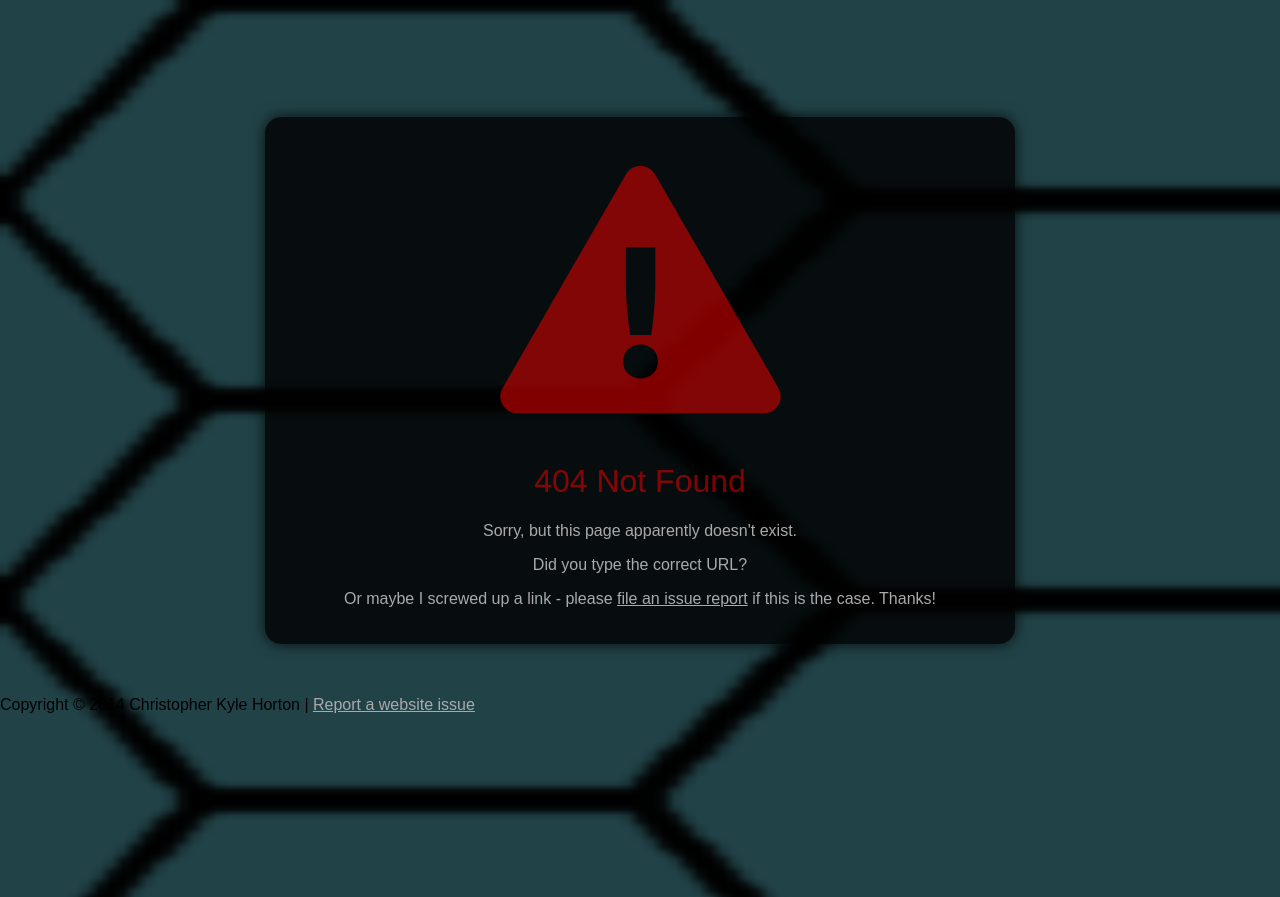
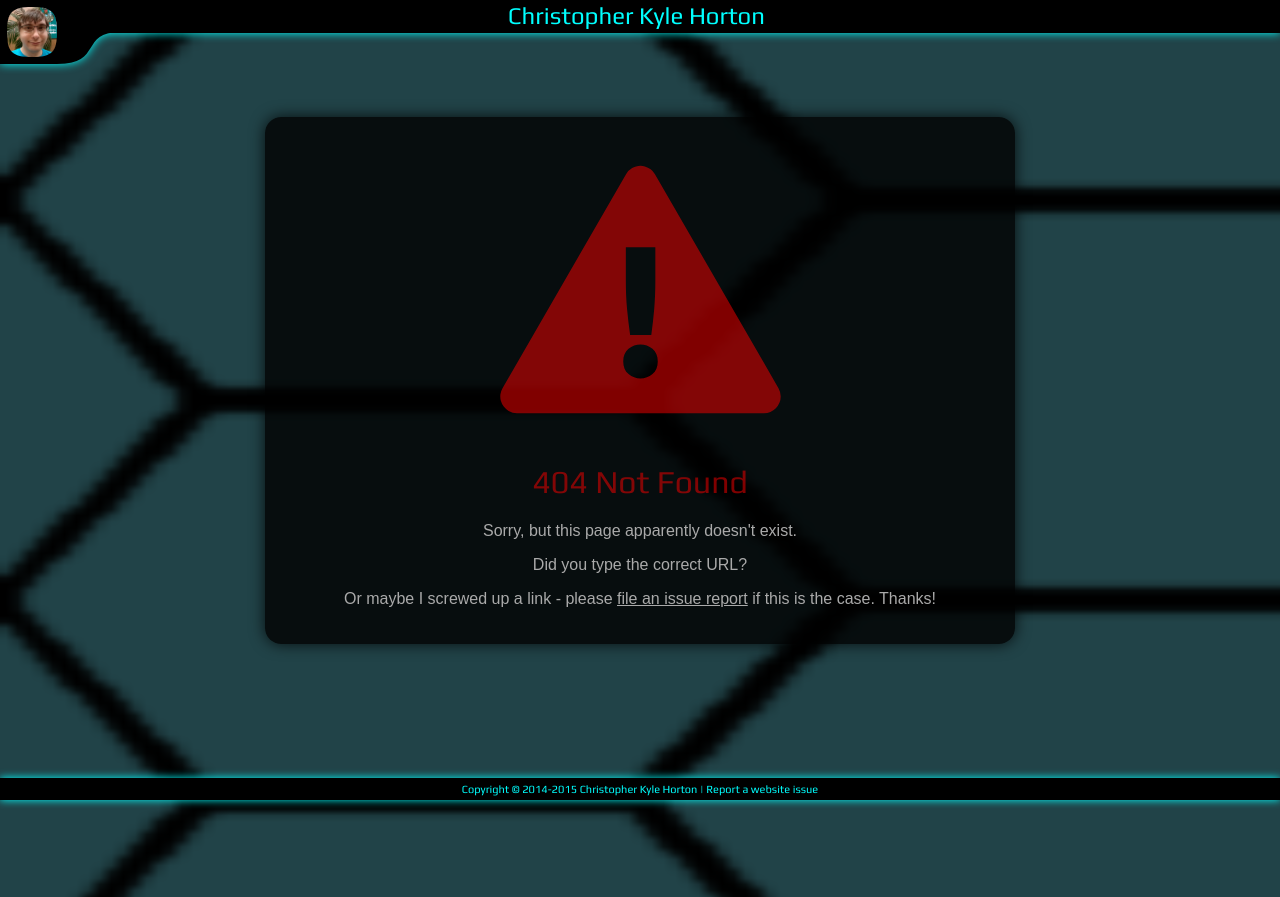
Before and after one commit to Xyaneon/Xyaneon.github.io, a plain HTML site: page 404.html in a window 1280 px wide. Drawn offline with nearby package versions, Linux system fonts and the light colour scheme; a web font is replaced by a local one.

Commit message:
Use Play instead of Cantarell; update 404 page.

```diff
--- a/404.html
+++ b/404.html
@@ -1,6 +1,7 @@
 <!DOCTYPE html>
 <html lang="en" manifest="cachemanifest.appcache">
 	<head>
+		<link href='http://fonts.googleapis.com/css?family=Play' rel='stylesheet' type='text/css'>
 		<!-- We don't support Internet Explorer. -->
 		<!--[if IE]>
 			<meta HTTP-EQUIV="REFRESH" content="0; url=http://warrioring64.github.io/internet_explorer_redirect.html">
@@ -8,8 +9,9 @@
 		<meta charset="utf-8">
 		<meta name="theme-color" content="#000000">
 		<link rel="icon" href="images/favicon.png" />
-		<link type="text/css" rel="stylesheet" href="css/general.css" />
-		<link type="text/css" rel="stylesheet" href="css/404.css" />
+		<link type="text/css" rel="stylesheet" href="css/general.css"/>
+		<link type="text/css" rel="stylesheet" href="css/404.css"/>
+		<script src="http://ajax.googleapis.com/ajax/libs/jquery/2.1.1/jquery.min.js" type="text/javascript"></script>
 		<script type="text/javascript" src="js/updatecache.js"></script>
 		<title>
 			Christopher Kyle Horton / 404 Not Found
@@ -18,11 +20,22 @@
 		<meta name="description" content="Christopher Kyle Horton's personal website.">
 	<head>
 	<body>
-		<div id="navbar">
-			<div id="name">
-				<h1><a href="http://WarriorIng64.github.io/index.html">Christopher Kyle Horton</a><span id="sitelocation"> / 404 Not Found</span></h1>
+		<header id="navbar">
+			<div id="navbar-left">
+				<svg id="mypicture" xmlns="http://www.w3.org/2000/svg" xmlns:xlink="http://www.w3.org/1999/xlink" width="50" height="50" viewport="0 0 50 50">
+					<defs>
+						<clipPath id="squircle-clip">
+							<path d="M 25,0 C 5,0 0,5 0,25 0,45 5,50 25,50 45,50 50,45 50,25 50,5 45,0 25,0 Z"/>
+						</clipPath>
+					</defs>
+					<image clip-path="url(#squircle-clip)" height="100%" width="100%" xlink:href="images/me.jpg"/>
+				</svg>
+				<div id="backbutton"><img src="images/back.svg" alt="Back" title="Back" draggable="false"/></div>
 			</div>
-		</div>
+			<img id="navbar-curve" src="images/navbar_curve.png" alt="curve" draggable="false"/>
+			<div id="name"><h1><a href="http://www.christopherkylehorton.com">Christopher Kyle Horton</a></h1></div>
+		</header>
+
 		<div id="mainbody">
 			<div id="mainbox">
 				<img id="mainboxicon" src="images/error.svg"></img>
@@ -32,6 +45,8 @@
 				<p> Or maybe I screwed up a link - please <a href="https://github.com/WarriorIng64/WarriorIng64.github.io/issues/new" target="_blank">file an issue report</a> if this is the case. Thanks!</p>
 			</div>
 		</div>
-		<div id="attribution">Copyright &copy; 2014 Christopher Kyle Horton | <a href="https://github.com/WarriorIng64/WarriorIng64.github.io/issues/new" target="_blank">Report a website issue</a></div>
+
+		<footer>Copyright &copy; 2014-2015 Christopher Kyle Horton | <a href="https://github.com/WarriorIng64/WarriorIng64.github.io/issues/new" target="_blank">Report a website issue</a></footer>
+		<script type="text/javascript" src="js/index.js"></script>
 	</body>
 </html>
--- a/css/404.css
+++ b/css/404.css
@@ -1,7 +1,7 @@
 /* Stylesheet for 404 page */
 
 #navbar {
-	margin-top: -100px;
+	/*margin-top: -100px;*/
 }
 
 #mainbody {
@@ -36,5 +36,6 @@ h1, p {
 
 #errortitle {
 	color: #FF0000;
+	font-family: 'Play', sans-serif;
 	opacity: 0.5;
 }
--- a/css/general.css
+++ b/css/general.css
@@ -55,13 +55,13 @@ html {
 }
 
 h1 {
-	font-family: 'Cantarell', sans-serif;
+	font-family: 'Play', sans-serif;
 	font-weight: 400;
 	color: #405bbf;
 }
 
 h2 {
-	font-family: 'Cantarell', sans-serif;
+	font-family: 'Play', sans-serif;
 	font-weight: 400;
 	color: #405bbf;
 }
@@ -190,7 +190,7 @@ code {
 }
 
 #name, #name h1, #name h1 a {
-	font-family: 'Cantarell', sans-serif;
+	font-family: 'Play', sans-serif;
 	font-weight: 400;
 	font-size: 24px;
 	float: center;
@@ -245,7 +245,7 @@ footer {
 	-moz-user-select: none;
 	-o-user-select: none;
 	user-select: none;
-	box-shadow: 0px 0px 5px aqua;
+	box-shadow: 0px 0px 8px aqua;
 	/*
 	-webkit-filter: drop-shadow(0px 0px 5px aqua);
 	-moz-filter: drop-shadow(0px 0px 5px aqua);
@@ -253,6 +253,10 @@ footer {
 	-o-filter: drop-shadow(0px 0px 5px aqua);
 	filter: drop-shadow(0px 0px 5px aqua);
 	*/
+}
+
+footer, footer a {
+	font-family: 'Play', sans-serif;
 }
 
 footer a:link {
--- a/css/index.css
+++ b/css/index.css
@@ -55,7 +55,7 @@
 #homescreen>h1 {
 	color: white;
 	text-shadow: 0px 0px 8px black;
-	font-family: Ubuntu Light, sans-serif;
+	font-family: Play, sans-serif;
 	font-weight: normal;
 	font-size: 2.5em;
 }
@@ -178,7 +178,7 @@ h1, p {
 
 .categoryheadertext {
 	text-align: left;
-	font-family: 'Cantarell', sans-serif;
+	font-family: 'Play', sans-serif;
 	font-weight: 400;
 	font-size: 2em;
 	text-shadow: 0px 0px 3px black;
@@ -224,7 +224,7 @@ img.categorychevron {
 }
 
 #aboutme h1, #aboutme h2, #bugfixes h1, #links h1, #resumebody h1, #resumebody h2 {
-	font-family: 'Cantarell', sans-serif;
+	font-family: 'Play', sans-serif;
 	font-weight: 400;
 	color: #aaaaaa;
 	text-align: center;
```
Also changed, not shown: index.html (+1 -1 lines), 1 other file.
